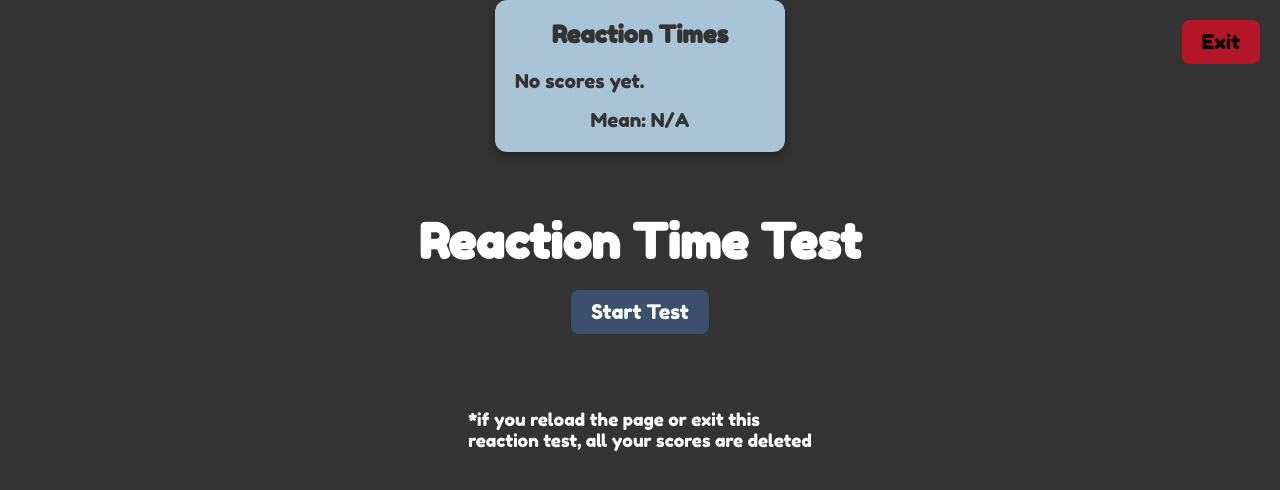
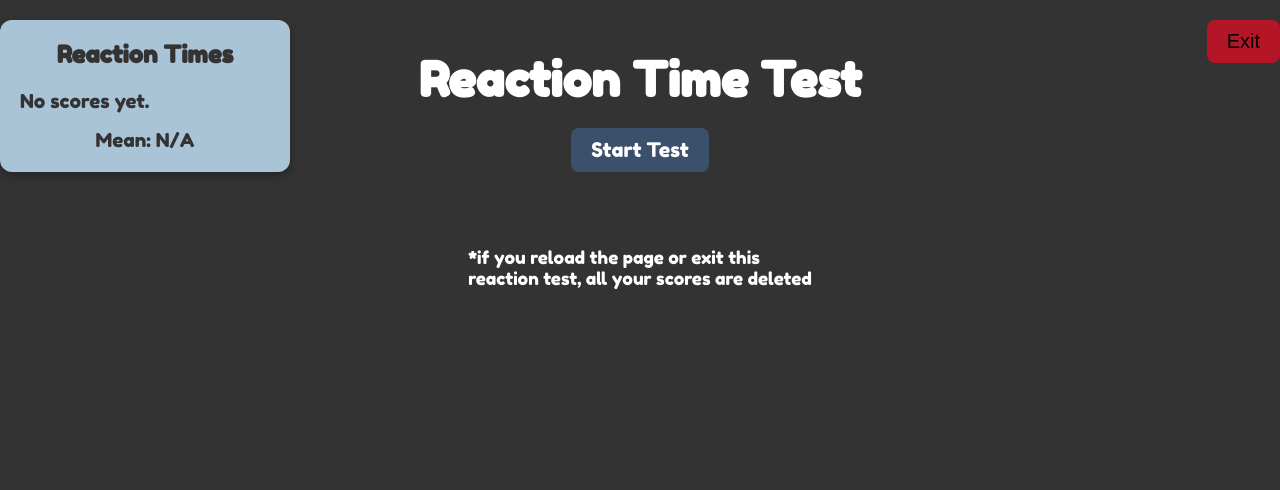
Before and after one commit to Magzt-star/Mazewalkers.github.io, a plain HTML site: page reaction_time.html in a window 1280 px wide. Drawn offline with Linux system fonts and the light colour scheme.

Commit message:
layout change

```diff
--- a/reaction_time.html
+++ b/reaction_time.html
@@ -10,7 +10,6 @@
             font-family: 'Fredoka One', sans-serif;
             background-color: #333333;
             color: #ffffff;
-            text-align: center;
             margin: 0;
             padding: 0;
             display: flex;
@@ -18,18 +17,26 @@
             align-items: center;
         }
 
+        /* Header area: Flex to align the exit button, title, and scoreboard */
+        .header {
+            display: flex;
+            justify-content: space-between;
+            align-items: flex-start;
+            width: 100%;
+            padding: 20px;
+            position: absolute;
+            top: 0;
+        }
+
+        /* Exit button at top-right */
         .exit-btn {
-            position: absolute;
-            top: 20px;
-            right: 20px;
-            background-color: #b41628; /* Exit Button color */
+            background-color: #b41628;
             color: black;
             font-size: 20px;
             padding: 10px 20px;
             border: none;
             border-radius: 8px;
             cursor: pointer;
-            font-family: 'Fredoka One', sans-serif;
             transition: background-color 0.3s ease;
         }
 
@@ -37,22 +44,15 @@
             background-color: darkred;
         }
 
-        h1 {
-            font-size: 3em;
-            margin-top: 50px; /* Adjusted for alignment */
-            margin-bottom: 20px;
-        }
-
+        /* Scoreboard at top-left */
         .board {
             width: 250px;
             background-color: #aac4d7; /* Slightly darker scoreboard */
             color: #333333; /* Darker text on the scoreboard */
             border-radius: 12px;
             padding: 20px;
-            text-align: left;
             font-family: 'Fredoka One', sans-serif;
             box-shadow: 0 4px 8px rgba(0, 0, 0, 0.3);
-            margin-bottom: 10px;
         }
 
         .board h2 {
@@ -72,11 +72,44 @@
             text-align: center;
         }
 
-        .board-footer {
+        /* Reaction Time Test Title centered */
+        h1 {
+            font-size: 3em;
+            margin-top: 50px;
+            margin-bottom: 20px;
             text-align: center;
-            font-size: 0.9em;
+            width: 100%;
+        }
+
+        /* Start Test Button */
+        .start-btn {
+            background-color: #3a506b; /* Muted navy blue (matches index.html) */
             color: white;
+            font-size: 20px;
+            padding: 10px 20px;
+            border: none;
+            border-radius: 8px;
+            cursor: pointer;
+            font-family: 'Fredoka One', sans-serif;
+            transition: background-color 0.3s;
+        }
+
+        .start-btn:hover {
+            background-color: #d53e4f; /* Vibrant red (matches index.html hover) */
+        }
+
+        /* Footer (asterisks text) under the scoreboard */
+        .footer {
             margin-top: 10px;
+            font-size: 1.1em;
+            text-align: center;
+            color: white;
+        }
+
+        .footer-text {
+            display: block;
+            white-space: pre-line; /* To allow splitting the text after 'this' */
+            text-align: left; /* Align the text to the left */
         }
 
         .box {
@@ -94,40 +127,11 @@
             margin-top: 20px;
         }
 
-        .start-btn {
-            background-color: #3a506b; /* Muted navy blue (matches index.html) */
-            color: white;
-            font-size: 20px;
-            padding: 10px 20px;
-            border: none;
-            border-radius: 8px;
-            cursor: pointer;
-            font-family: 'Fredoka One', sans-serif;
-            transition: background-color 0.3s;
-        }
-
-        .start-btn:hover {
-            background-color: #d53e4f; /* Vibrant red (matches index.html hover) */
-        }
-
-        .footer {
-            margin-top: 10px; /* Adjusted margin-top to move it closer to the board */
-            font-size: 1.1em;
-            text-align: center;
-            color: white;
-        }
-
-        .footer-text {
-            display: block;
-            white-space: pre-line; /* To allow splitting the text after 'this' */
-            text-align: left; /* Align the text to the left */
-        }
-
     </style>
 </head>
 <body>
-    <button class="exit-btn" onclick="window.location.href='index.html'">Exit</button>
-
+    <!-- Header for exit button, title, and scoreboard -->
+    <div class="header">
         <div class="board">
             <h2>Reaction Times</h2>
             <div class="scores" id="score-list">
@@ -137,12 +141,18 @@
                 Mean: N/A
             </div>
         </div>
+        <button class="exit-btn" onclick="window.location.href='index.html'">Exit</button>
+    </div>
 
+    <!-- Reaction Time Test Title and Start Test Button -->
     <h1>Reaction Time Test</h1>
     <button class="start-btn" onclick="startGame()">Start Test</button>
+
+    <!-- Reaction Time Box and Message -->
     <div class="box" id="reaction-box" onclick="stopTimer()"></div>
     <p class="message" id="message"></p>
 
+    <!-- Footer for the asterisks text -->
     <div class="footer">
         <span class="footer-text">
             *if you reload the page or exit this
```
Lines whose indentation alone changed are shown as unchanged.
